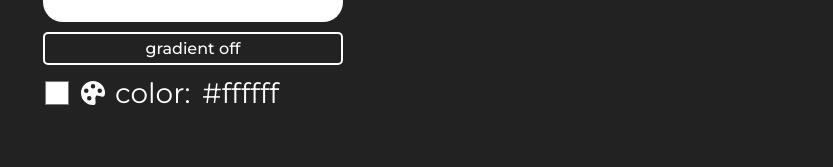
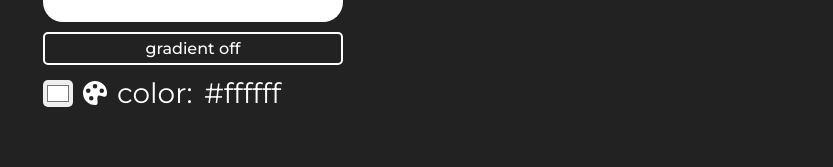
Before and after one commit to WouterLab/colorful, a React (Vite) app: page / in a window 1280 px wide. Shown: the part 470-637 px from the top of the page, without its empty margins (447-1280 px from the left). Built offline with nearby package versions, Linux system fonts and the light colour scheme; the HTML template or start-up script is replaced by a standard one.

Commit message:
color palette edits

```diff
--- a/src/components/ColorPicker/ColorPicker.module.scss
+++ b/src/components/ColorPicker/ColorPicker.module.scss
@@ -13,24 +13,14 @@
 }
 
 .picker {
-  width: 28px;
-  height: 32px;
-  padding: 0;
-  background-color: transparent;
+  width: 10%;
   border: none;
+  border-radius: 5px;
 }
 
 .palette {
   cursor: pointer;
 }
-
-// .pickerLight {
-//   background-color: #424242;
-// }
-
-// .pickerDark {
-//   background-color: #ffffff;
-// }
 
 .inputRow {
   display: flex;
```
